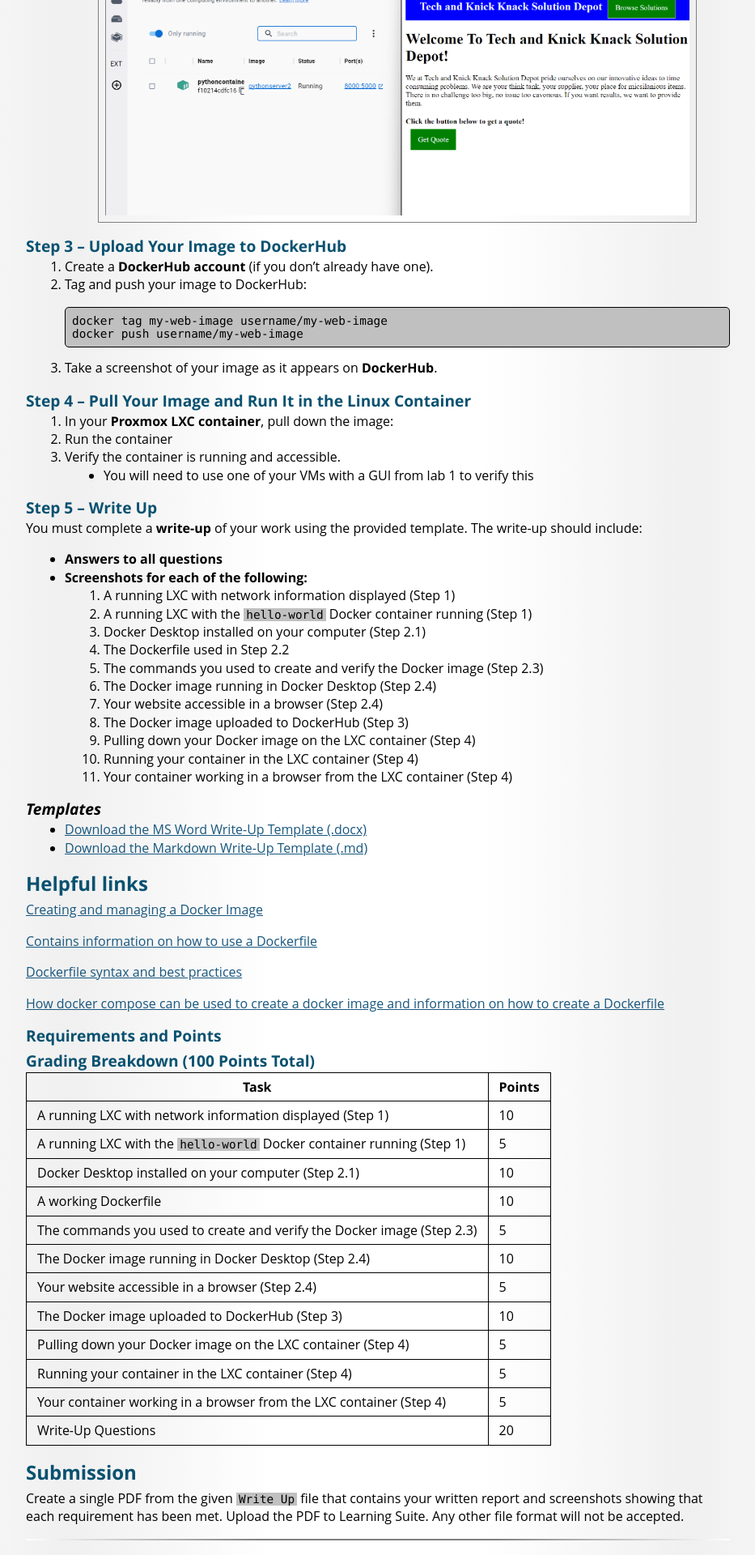
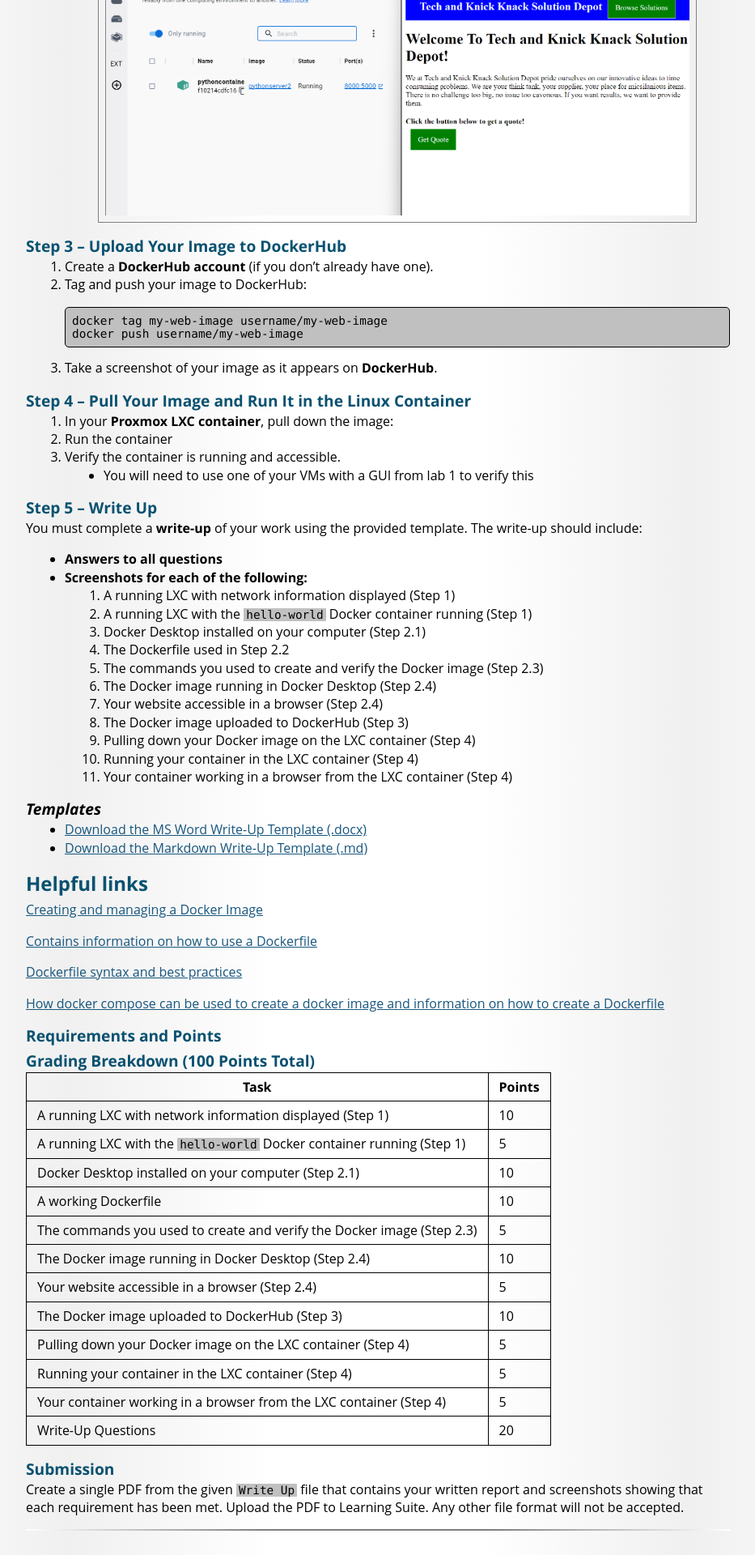
Before and after one commit to BYU-ITC-344/byu-itc-344.github.io, a Jekyll site: the page built from lab-2/index.md, in a window 1280 px wide. Shown: the part 3505-5425 px from the top of the page at 81% size, without its empty margins (173-1106 px from the left). Built offline with Jekyll 4.4.1, drawn with Linux system fonts in a browser that asks for light colours; some web fonts are replaced.

Commit message:
Formatting fix

```diff
--- a/lab-2/index.md
+++ b/lab-2/index.md
@@ -236,5 +236,5 @@ You must complete a **write-up** of your work using the provided template. The w
 | Write-Up Questions                                                     | 20         |
 
 
-## Submission
+### Submission
 Create a single PDF from the given `Write Up` file that contains your written report and screenshots showing that each requirement has been met. Upload the PDF to Learning Suite. Any other file format will not be accepted.
```
